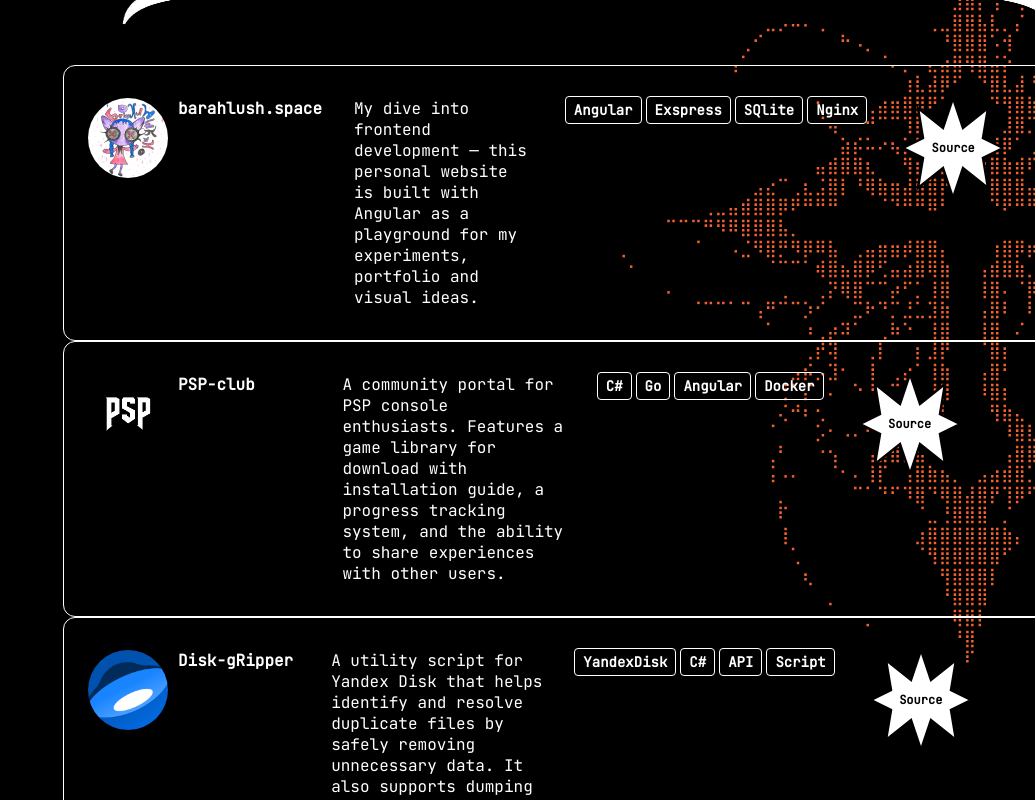
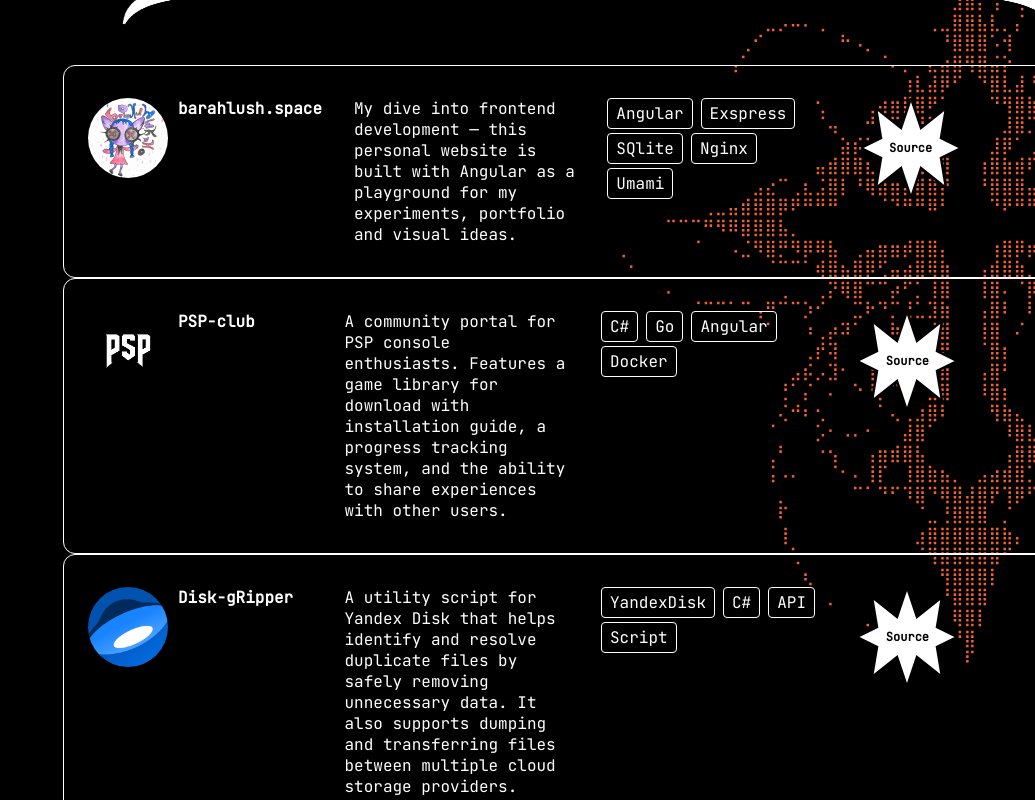
Before and after one commit to Barahlushik/barahlush-space, an Angular app: page / in a window 1280 px wide. Shown: the part 980-1780 px from the top of the page, without its empty margins (245-1280 px from the left). Built offline with nearby package versions, Linux system fonts and the light colour scheme; no server answers.

Commit message:
feat(projects): add source link support to project buttons and improve tech tag grouping - Implemented @Input url for BoomButton component - Open links in a new tab with noopener/noreferrer for security - Updated project-card tag layout to wrap neatly after three items per row

```diff
--- a/src/app/common-ui/boom-button/boom-button.html
+++ b/src/app/common-ui/boom-button/boom-button.html
@@ -1,3 +1,5 @@
 <div class="project-button__active_button">
-  <button class="boom-button"><strong>Source</strong></button>
+  <button class="boom-button" (click)="openLink()">
+    <strong>Source</strong>
+  </button>
 </div>
--- a/src/app/common-ui/boom-button/boom-button.ts
+++ b/src/app/common-ui/boom-button/boom-button.ts
@@ -1,4 +1,4 @@
-import { Component } from '@angular/core';
+import {Component, Input} from '@angular/core';
 
 @Component({
   selector: 'boom-button',
@@ -7,5 +7,11 @@ import { Component } from '@angular/core';
   styleUrl: './boom-button.scss'
 })
 export class BoomButton {
+  @Input() url: string = ''; // ссылка для перехода
 
+  openLink() {
+    if (this.url) {
+      window.open(this.url, '_blank', 'noopener,noreferrer');
+    }
+  }
 }
--- a/src/app/common-ui/project-card/project-card.html
+++ b/src/app/common-ui/project-card/project-card.html
@@ -27,8 +27,7 @@
     <div class="project-card-tags">
       <div *ngFor="let tag of card.tags" class="skill-tag">{{ tag }}</div>
     </div>
-
-    <boom-button></boom-button>
+    <boom-button [url]="card.sourceUrl"></boom-button>
   </div>
 </div>
 <div class="pagination-controls">
--- a/src/app/common-ui/project-card/project-card.scss
+++ b/src/app/common-ui/project-card/project-card.scss
@@ -200,7 +200,7 @@
 }
 
 .pagination-button:hover {
-  background-color: #3add6c;
+  background-color: #de4f15;
   color: #000;
 }
 
--- a/src/app/common-ui/project-card/project-card.ts
+++ b/src/app/common-ui/project-card/project-card.ts
@@ -24,25 +24,36 @@ export class ProjectCard {
       name: 'barahlush.space',
       img: '/assets/img/barahlush-logo.jpg',
       description: 'My dive into frontend development — this personal website is built with Angular as a playground for my experiments, portfolio and visual ideas.',
-      tags: ['Angular', 'Exspress', 'SQlite', 'Nginx']
+      tags: ['Angular', 'Exspress', 'SQlite', 'Nginx', 'Umami'],
+      sourceUrl: 'https://github.com/Barahlushik/barahlush-space'
     },
     {
       name: 'PSP-club',
       img: '/assets/img/psp-logo.jpg',
       description: 'A community portal for PSP console enthusiasts. Features a game library for download with installation guide, a progress tracking system, and the ability to share experiences with other users.',
-      tags: ['C#', 'Go', 'Angular', 'Docker']
+      tags: ['C#', 'Go', 'Angular', 'Docker'],
+      sourceUrl: ''
     },
     {
       name: 'Disk-gRipper',
       img: '/assets/img/ydisk.png',
-      description: 'A utility script for Yandex Disk that helps identify and resolve duplicate files by safely removing unnecessary data. It also supports dumping and transferring files between multiple cloud storage providers, streamlining cross-platform data management.',
-      tags: ['YandexDisk', 'C#', 'API', 'Script']
+      description: 'A utility script for Yandex Disk that helps identify and resolve duplicate files by safely removing unnecessary data. It also supports dumping and transferring files between multiple cloud storage providers.',
+      tags: ['YandexDisk', 'C#', 'API', 'Script'],
+      sourceUrl: ''
+    },
+    {
+      name: 'Moomin-BrowserGame',
+      img: '/assets/img/moomin-icon.jpg',
+      description: 'Lightweight browser game with login on cookie based sessions, and auto-cleanup of sessions using scheduled tasks. Built with Servlets, JSP, JSTL and JDBC.',
+      tags: ['Java EE', 'Servlet', 'JSP', 'Tomcat', 'JDBC'],
+      sourceUrl: 'https://github.com/Barahlushik/Moomin-BrowserGame'
     },
     {
       name: 'Gothic-Souls',
       img: '/assets/img/gothic-game.png',
       description: 'A mini-game inspired by the Dark Souls series, developed using the Pygame library. Engage in battles with enemies, unleash special abilities, and clear the map of opponents.',
-      tags: ['Python', 'PyGame', '2D']
+      tags: ['Python', 'PyGame', '2D'],
+      sourceUrl: 'https://github.com/Barahlushik/GothicGame'
     }
   ];
 
--- a/src/styles.scss
+++ b/src/styles.scss
@@ -16,15 +16,20 @@ body {
 html {
   scroll-behavior: smooth;
 }
+.project-card-tags {
+  display: flex;
+  flex-wrap: wrap;
+  column-gap: 8px;
+  row-gap: 4px;
+  align-items: flex-start;
+  align-self: start; /* <=== ключевая строчка */
+}
 .skill-tag {
+  flex: 0 0 auto; /* не растягивать */
   padding: 4px 8px;
-  margin-right: 4px;
-  font-weight: 700;
-  font-size: 14px;
-  display: inline;
+  border: 1px solid var(--light-color);
   border-radius: 4px;
-  border: 1px solid var(--light-color);
-  line-height: 24px;
+  white-space: nowrap; /* текст в одну строку */
 }
 
 
```
Also changed, not shown: public/assets/img/moomin-icon.jpg (added).
